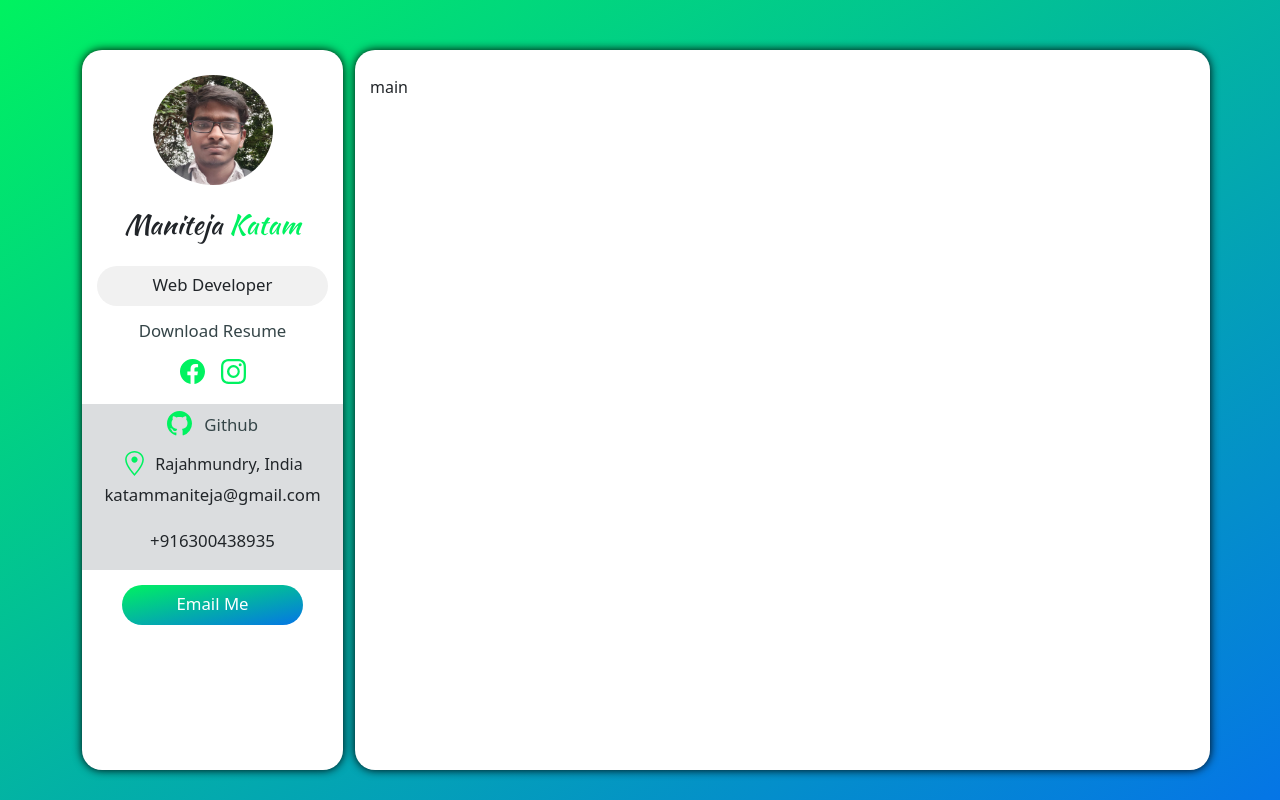
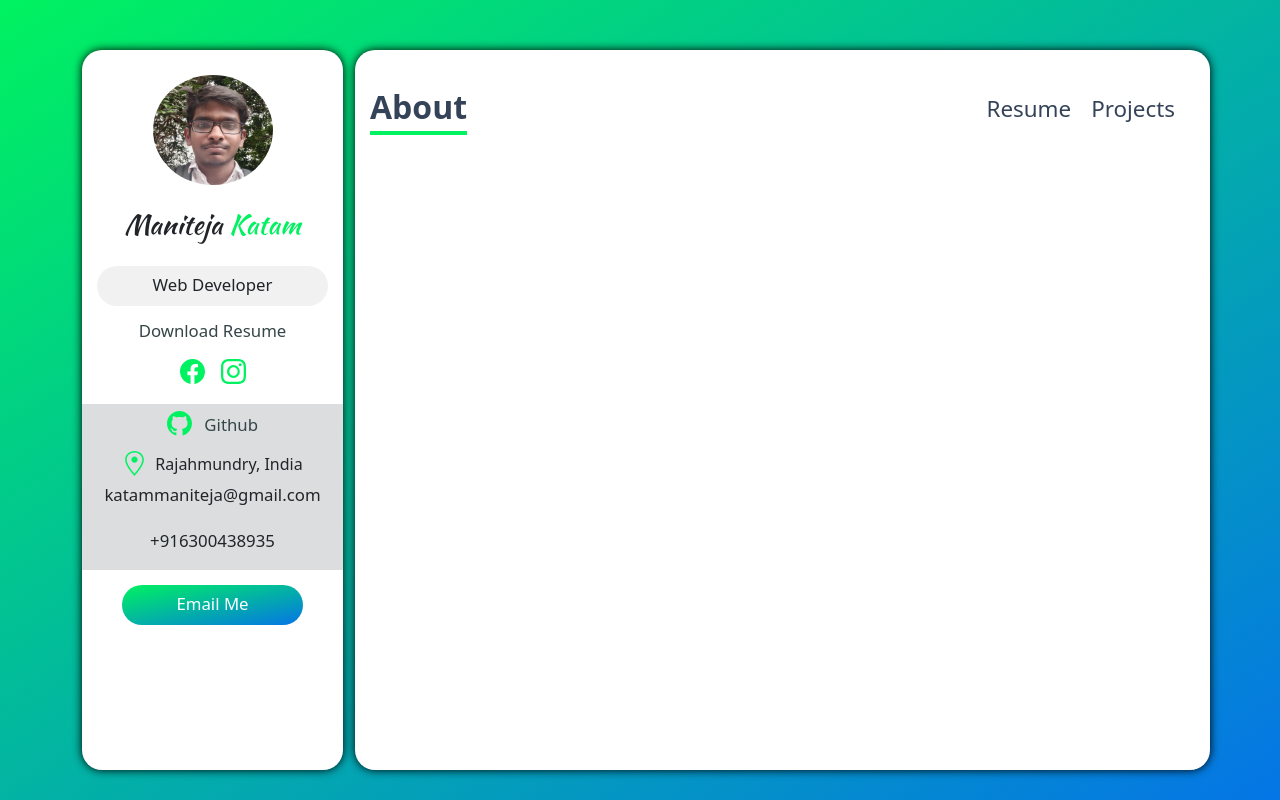
Before and after one commit to katammaniteja/Portfolio, a React (Create React App) app: page / in a window 1280 px wide. Built offline with nearby package versions, Linux system fonts and the light colour scheme.

Commit message:
added navbar

```diff
--- a/src/App.js
+++ b/src/App.js
@@ -1,5 +1,6 @@
 import React from 'react'
 import Sidebar from './components/Sidebar'
+import Navbar from './components/Navbar'
 
 export default function App() {
   return (
@@ -13,7 +14,7 @@ export default function App() {
 
             </div>
             <div className="col-lg-9 app-main-content">
-              main
+              <Navbar/>
             </div>
         </div>
       </div>
--- /dev/null
+++ b/src/components/Navbar.js
@@ -0,0 +1,20 @@
+import React from 'react'
+import { useState } from 'react'
+import './navbar.css'
+
+export default function Navbar() {
+    const [active, setactive] = useState('About');
+
+  return (
+    <div className='navbar'>
+      <div className="navbar-active">
+        {active}
+      </div>
+      <div className="navbar-items">
+        { active !== 'About' && <div className="navbar-item" onClick={()=>setactive('About')}>About</div> }
+        { active !== 'Resume' && <div className="navbar-item" onClick={()=>setactive('Resume')}>Resume</div> }
+        { active !== 'Projects' && <div className="navbar-item" onClick={()=>setactive('Projects')}>Projects</div> }
+      </div>
+    </div>
+  )
+}
--- /dev/null
+++ b/src/components/navbar.css
@@ -0,0 +1,25 @@
+.navbar-items{
+    display: flex;
+}
+
+.navbar-active{
+    font-size: 2rem;
+    font-weight: 700;
+    color: #354358;
+    border-bottom: 4px solid #00F260;
+}
+
+.navbar-item{
+    margin-right: 20px;
+    color: #354358;
+    text-decoration: none;
+    font-size: 1.4rem;
+    cursor: pointer;
+}
+
+.navbar-item:hover{
+    background: -webkit-linear-gradient(#00F260,#0575E6);
+    background-clip: text;
+    -webkit-background-clip: text;
+    -webkit-text-fill-color: transparent;
+}
```
